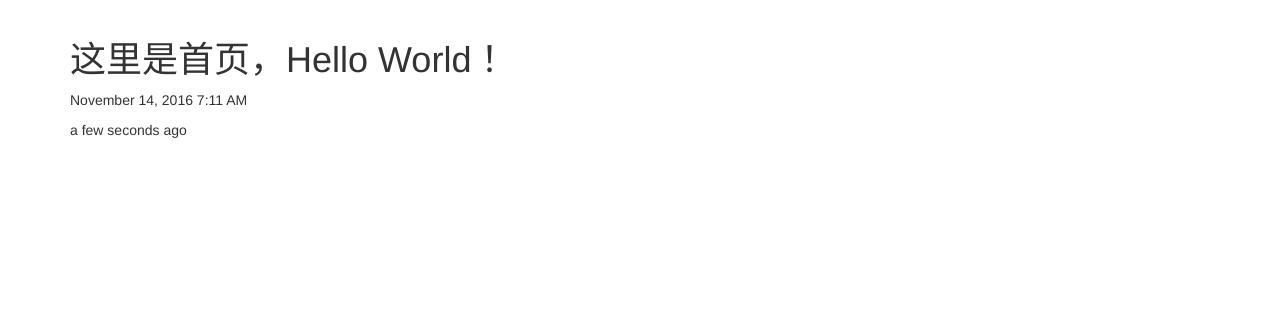
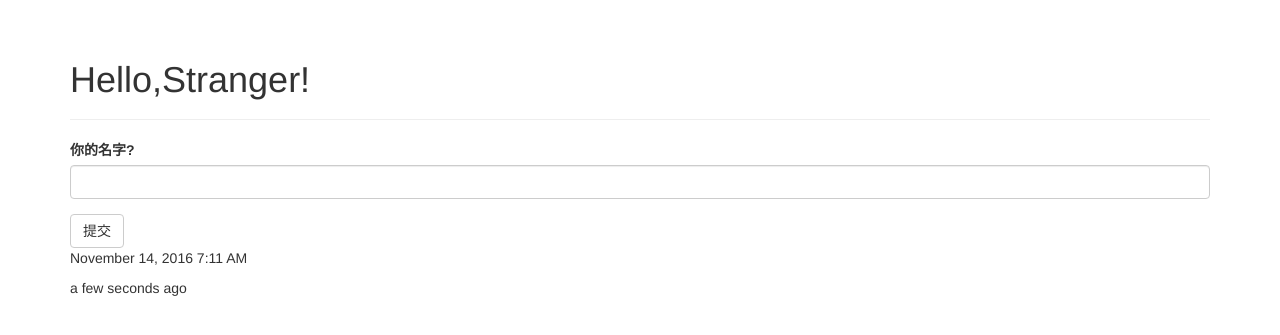
Before and after one commit to Sai628/Flask-Demo, a Flask app: page / in a window 1280 px wide. Shown: the part 52-387 px from the top of the page. Run offline with Flask 2, Linux system fonts and the light colour scheme; some libraries are stand-ins or nearby versions.

Commit message:
add "Flask-WTF" & sample

```diff
--- a/manage.py
+++ b/manage.py
@@ -1,22 +1,55 @@
 # coding=utf-8
+
+import sys
+reload(sys)
+sys.setdefaultencoding('utf-8')
 
 from flask import Flask
 from flask import render_template
+from flask import session
+from flask import url_for
+from flask import redirect
+from flask import flash
+
 from flask_bootstrap import Bootstrap
 from flask_script import Manager
 from flask_moment import Moment
+from flask_wtf import Form
+
+from wtforms import StringField
+from wtforms import SubmitField
+from wtforms.validators import Required
+
 from datetime import datetime
 
 
+class NameForm(Form):
+    name = StringField('你的名字?', validators=[Required()])
+    submit = SubmitField('提交')
+
+
 app = Flask(__name__)
+app.config['SECRET_KEY'] = 'secret_test'
 manager = Manager(app)
 bootstrap = Bootstrap(app)
 moment = Moment(app)
 
 
-@app.route('/')
+@app.route('/', methods=['GET', 'POST'])
 def index():
-    return render_template('index.html', current_time=datetime.utcnow())
+    name_form = NameForm()
+
+    if name_form.validate_on_submit():
+        new_name = name_form.name.data
+        old_name = session.get('name')
+        if old_name is None or old_name == new_name:
+            session['name'] = new_name
+            name_form.name.data = ''
+        else:
+            flash('名字输入错误!')
+        return redirect(url_for('index'))
+
+    return render_template('index.html', form=name_form, name=session.get('name'), current_time=datetime.utcnow())
 
 
 @app.route('/user/<name>')
--- a/templates/base.html
+++ b/templates/base.html
@@ -30,8 +30,16 @@
 {% endblock %}
 
 {% block content %}
+
 <div class="container">
-  {% block page_content %}{% endblock %}
+    {% for message in get_flashed_messages() %}
+    <div class="alert alert-warning">
+        <button type="button" class="close" data-dismiss="alert">&times;</button>
+        {{ message }}
+    </div>
+    {% endfor %}
+
+    {% block page_content %}{% endblock %}
 </div>
 
 {% block scripts %}
--- a/templates/index.html
+++ b/templates/index.html
@@ -1,9 +1,19 @@
 {% extends "base.html" %}
+{% import "bootstrap/wtf.html" as wtf %}
 
 {% block title %}首页{% endblock %}
 
 {% block page_content %}
-<h1>这里是首页，Hello World！</h1>
+
+<div class="page-header">
+{% if name %}
+<h1> Hello,{{ name }}! </h1>
+{% else %}
+<h1>Hello,Stranger!</h1>
+{% endif %}
+</div>
+
+{{ wtf.quick_form(form) }}
 
 <p>{{ moment(current_time).format('LLL') }}</p>
 <p>{{ moment(current_time).fromNow(refresh=True) }}</p>
```
